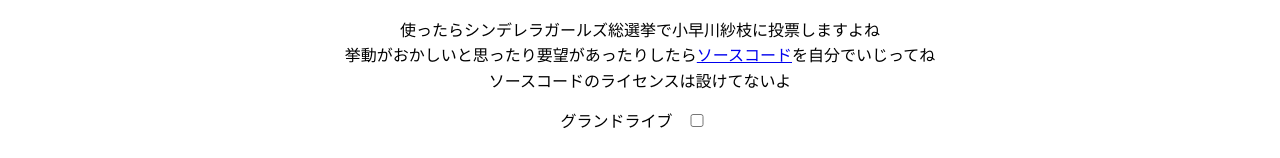
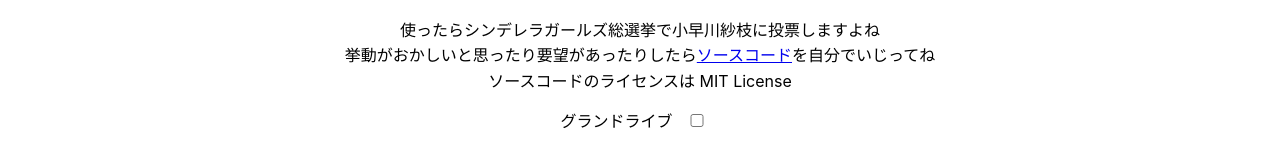
Before and after one commit to amayav/LifeHelper, a React (Create React App) app: page / in a window 1280 px wide. Shown: the part 156-314 px from the top of the page. Built offline with nearby package versions, Linux system fonts and the light colour scheme.

Commit message:
Feature/add mit license (#17)
* Add MIT License

* Create LICENSE

```diff
--- a/src/App.tsx
+++ b/src/App.tsx
@@ -1091,7 +1091,7 @@
         <div>
           <p>使ったらシンデレラガールズ総選挙で小早川紗枝に投票しますよね</p>
           <p>挙動がおかしいと思ったり要望があったりしたら<a href="https://github.com/amayav/LifeHelper">ソースコード</a>を自分でいじってね</p>
-          <p>ソースコードのライセンスは設けてないよ</p>
+          <p>ソースコードのライセンスは MIT License</p>
         </div>
         <Idols/>
       </div>
```
Also changed, not shown: 1 other file (tests, documents, lock files or other folders).
